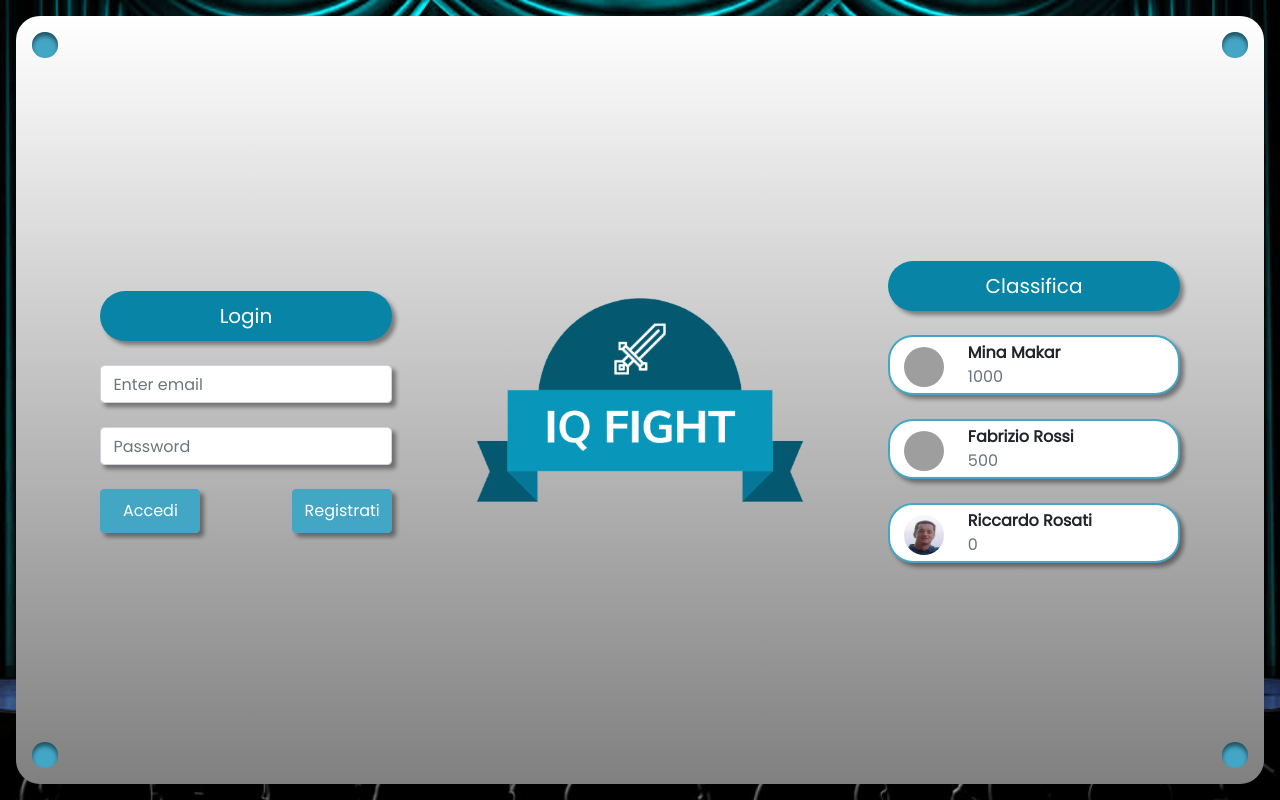
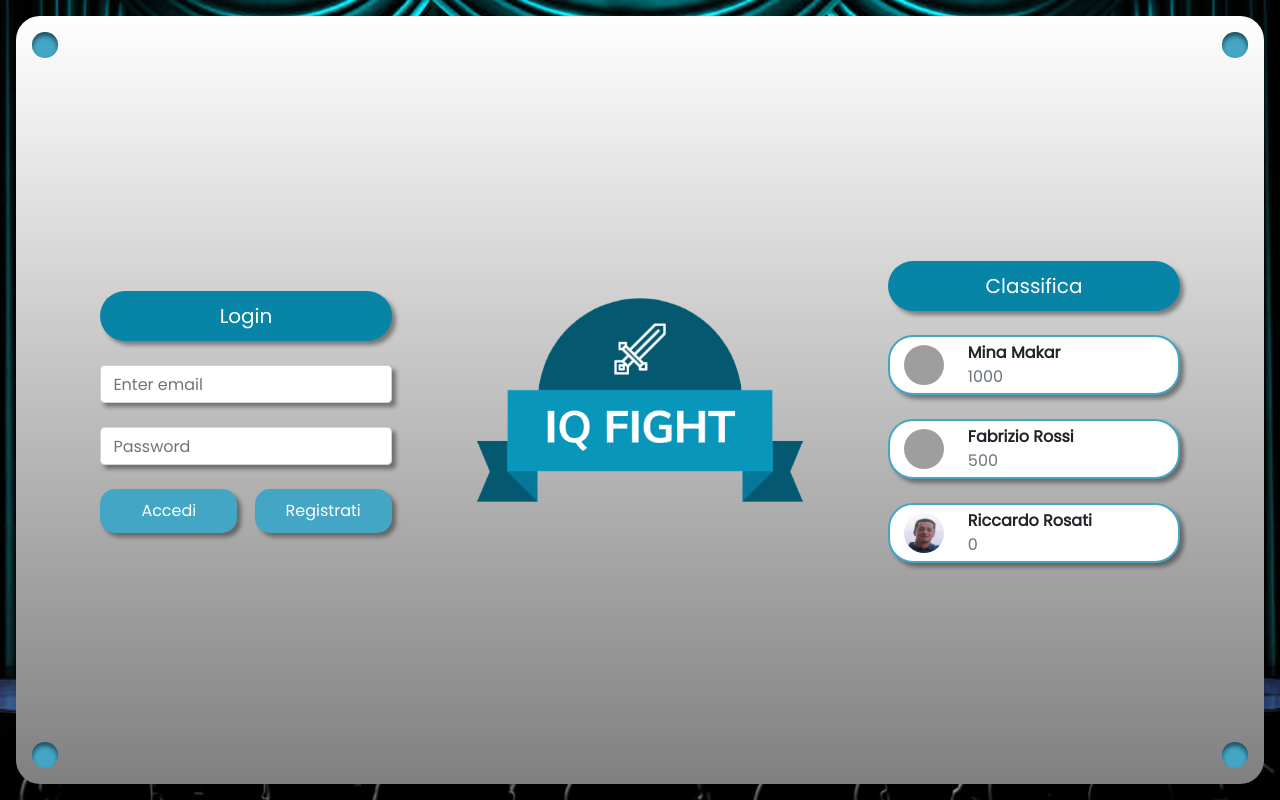
Before and after one commit to MinaMakar97/iqfight, a React (Create React App) app: page / in a window 1280 px wide. Built offline with nearby package versions, Linux system fonts and the light colour scheme; grey boxes are pictures that could not be loaded.

Commit message:
Cambiato bottone e fixato varie bug in Login

```diff
--- a/src/App.css
+++ b/src/App.css
@@ -86,22 +86,32 @@ body {
   height: 100%;
 }
 
-.btn-primary{
-  background-color: #43A6C5;
-  width: 10% !important;
-  height: 10%;
-  border-color: #43A6C5 !important;
-  min-width: 100px;
-  min-height: 44px;
-  display:inline-block;
-}
-
-
-.btn-primary:hover {
-  background-color:  rgb(61, 149, 175);
-  border-color: rgb(61, 149, 175) !important;
-}
 
 .shadow{
   box-shadow: 4px 4px 4px rgba(0, 0, 0, 0.4) !important;
 }
+
+.bottone{
+  background-color: #43A6C5;
+  width: 47%;
+  height: 0%;
+  min-width: 100px;
+  min-height: 44px;
+  display:inline-block;
+  border-radius: 15px;
+  color: white;
+  border: none;
+}
+
+.bottone::selection {
+  color: white;
+}
+
+.bottone:hover {
+  background-color:  rgb(61, 149, 175);
+  background-color:  rgb(61, 149, 175);
+}
+
+.bottone:focus{
+  outline: 0;
+}
--- a/src/components/Classifica.css
+++ b/src/components/Card.css
@@ -1,16 +1,15 @@
-.img{
-    width: 20%;
-    /* height: 100%; */
-}
+
 .card{
-    border: 2px solid #43A6C5;;
+    border: 2px solid #43A6C5;
     border-radius: 25px;
     flex-direction: row;
     height: 60px;
     min-width: 100%;
     width: 80%;
     min-width: 250px;
-
+    display: flex;
+    justify-content: flex-start;
+    align-items: center;
 }
 
 .dis-img{
@@ -33,14 +32,14 @@
 }
 p.a{
     line-height: 10%;
-
 }
 
 .img-card{
     margin-right: 10px;
     border-radius: 50px;
+    width: 40px;
     height: 40px;
-    width: 40px;
+
 }
 
 @media screen and (max-width: 576px) {
--- a/src/components/Card.js
+++ b/src/components/Card.js
@@ -1,5 +1,5 @@
 import React from "react";
-import "./Classifica.css";
+import "./Card.css";
 
 class Card extends React.Component{
     render(){
--- a/src/components/Login.js
+++ b/src/components/Login.js
@@ -7,8 +7,8 @@ class Login extends React.Component{
             <form className="form">
                 <input type="email" className="form-control mt-3 mt-lg-4 shadow" id="exampleInputEmail1" aria-describedby="emailHelp" placeholder="Enter email"></input>
                 <input type="password" className="form-control mt-3 mt-lg-4 shadow" id="exampleInputPassword1" placeholder="Password"></input>
-                <button type="submit" className="mt-3 mt-lg-4 btn btn-primary shadow ">Accedi</button>
-                <button type="submit" className="mt-3 mt-lg-4 btn btn-primary shadow" style={{ float:"right" }}>Registrati</button>
+                <button type="submit" className="mt-3 mt-lg-4 shadow bottone">Accedi</button>
+                <button type="submit" className="mt-3 mt-lg-4 shadow bottone" style={{ float:"right" }}>Registrati</button>
             </form>
         </div>
 
--- /dev/null
+++ b/src/pages/CreaStanza.js
@@ -0,0 +1 @@
+import React from "react";
--- a/src/pages/Home.js
+++ b/src/pages/Home.js
@@ -4,7 +4,7 @@ import "./Home.css"
 import logo from "../img/iqfight-logo.png";
 import "../components/img.css";
 import Card from "../components/Card.js";
-import "../components/Classifica.css";
+import "../components/Card.css";
 import TitleBox from "../components/TitleBox.js";
 class Home extends React.Component{
     render(){
```
